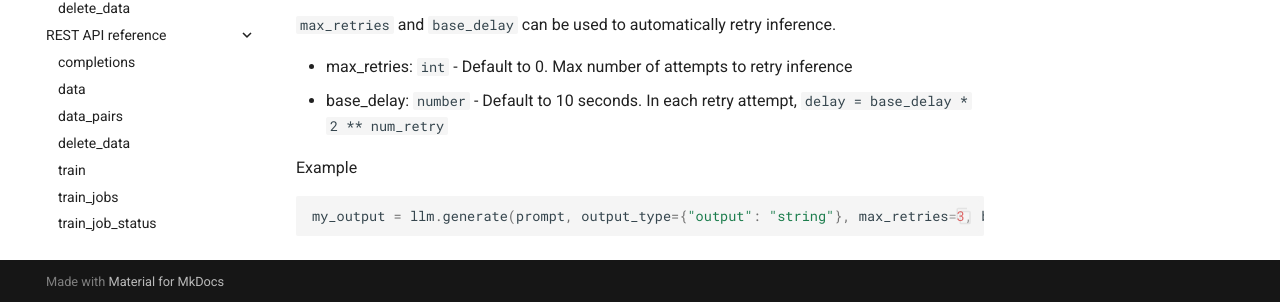
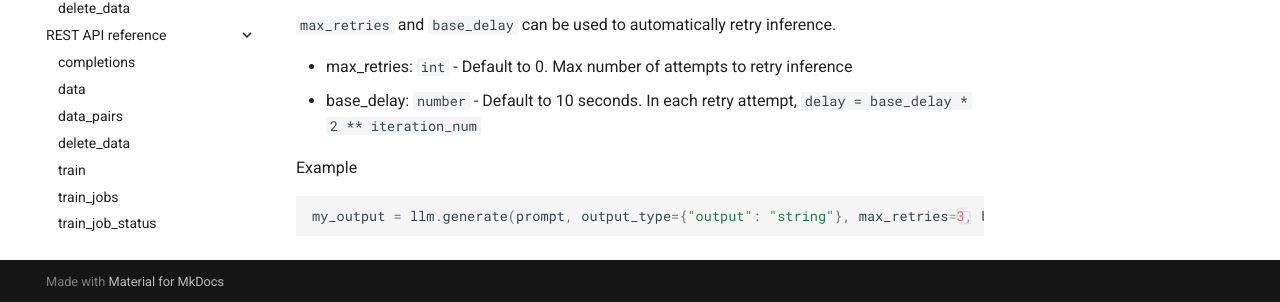
Before and after one commit to lamini-ai/lamini-ai.github.io, an MkDocs documentation site: the page built from docs/lamini_python_class/__call__.md, in a window 1280 px wide and 900 px high, scrolled down 638 px. Shown: the part 595-897 px from the top of the window. Built offline with MkDocs 1.6.1 and Material for MkDocs 9.7.7, drawn with Linux system fonts in a browser that asks for light colours.

Commit message:
update inference doc

````diff
--- a/docs/lamini_python_class/__call__.md
+++ b/docs/lamini_python_class/__call__.md
@@ -47,7 +47,7 @@ my_output = llm.generate(prompt, output_type={"output": "string"}, local_cache_f
 `max_retries` and `base_delay` can be used to automatically retry inference.
 
 * max_retries: `int` - Default to 0. Max number of attempts to retry inference
-* base_delay: `number` - Default to 10 seconds. In each retry attempt, `delay = base_delay * 2 ** num_retry`
+* base_delay: `number` - Default to 10 seconds. In each retry attempt, `delay = base_delay * 2 ** iteration_num`
 
 Example
 ```python
````
Also changed, not shown: other parts of docs/lamini_python_class/__call__.md (+1 -1 lines).
